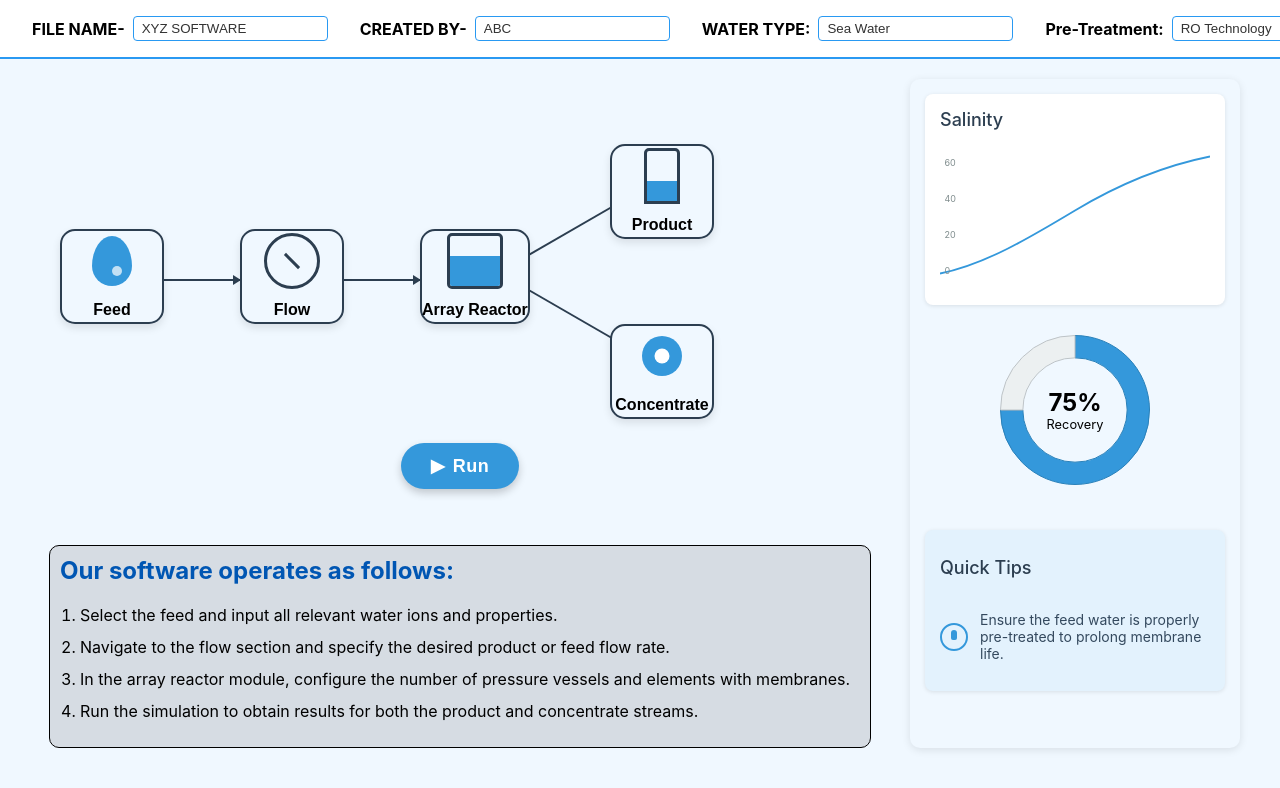
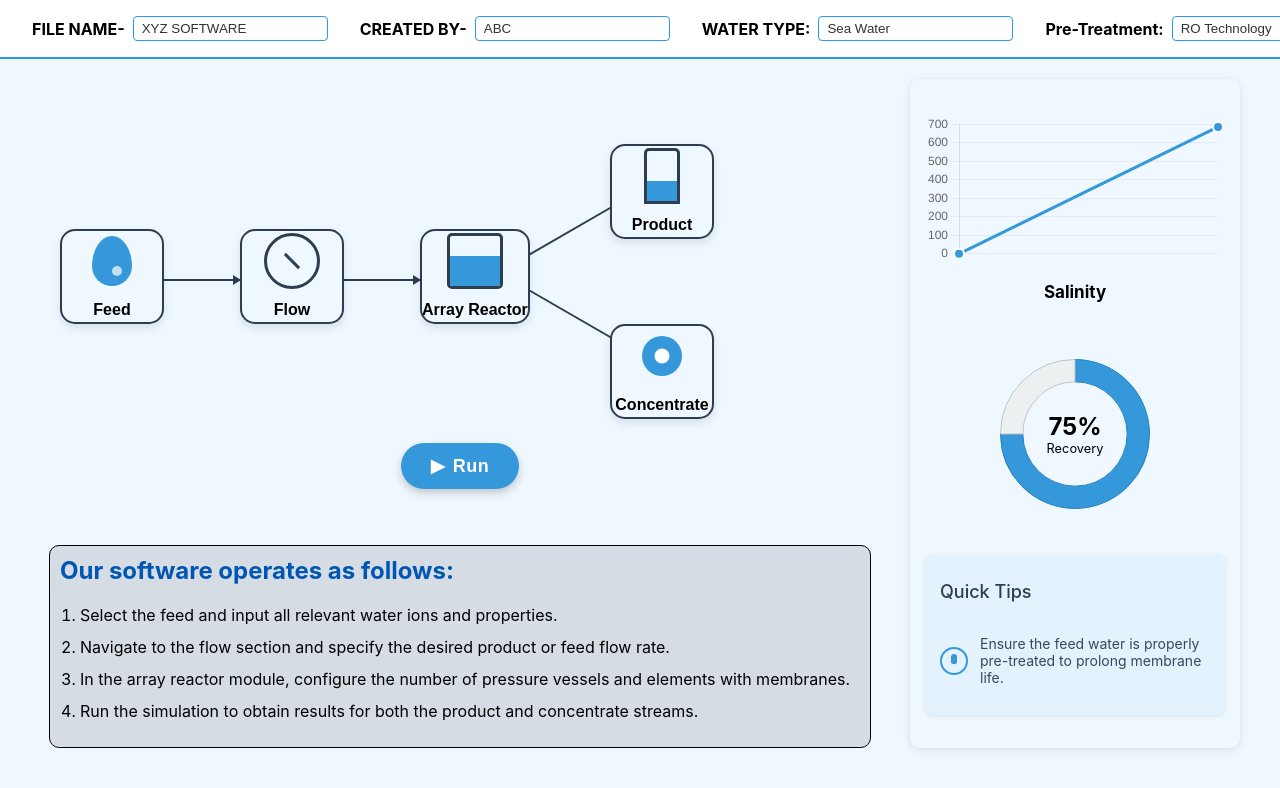
Before and after one commit to 0xAnon0602/Feed-Flow-Frontend, a React (Create React App) app: page / in a window 1280 px wide. Shown: the top 788 px of the page. Built offline with nearby package versions, Linux system fonts and the light colour scheme.

Commit message:
Added a lot of changes

```diff
--- a/src/components/FlowDiagram.js
+++ b/src/components/FlowDiagram.js
@@ -202,7 +202,6 @@ const FlowDiagram = () => {
   const handleRunSimulation = async() => {
 
     setIsLoading(true);
-    console.log("Running simulation...");
 
     const formData = sortData()
     const result = await predictROPerformance(formData);
@@ -241,6 +240,7 @@ const FlowDiagram = () => {
 
     setIsLoading(false)
     setIsProductPopupOpen(true)
+    setIsConcentratePopupOpen(true)
 
   };
 
--- a/src/components/SimulationInsights.js
+++ b/src/components/SimulationInsights.js
@@ -1,37 +1,23 @@
 import React from 'react';
 import { useSelector } from 'react-redux';
 import RecoveryDonutChart from './charts/RecoveryDonutChart';
+import SalinityChart from './charts/SalinityChart';
 import '../css/SimulationInsights.css';
 
 const SimulationInsights = () => {
 
   const recovery = useSelector(state => state.feedWater.parameters['Recovery(%)'])
+  const salinity = useSelector(state => state.feedWater.parameters['Feed Water TDS'])
 
   return (
-    <div className="simulation-insights">
-      <div className="chart-box">
-        <h3>Salinity</h3>
-        <div className="chart-wrapper">
-          <svg viewBox="0 0 300 150" className="chart">
-            <path
-              d="M0,140 C50,130 100,100 150,70 S250,20 300,10"
-              className="chart-line"
-            />
-            <g className="y-axis">
-              <text x="5" y="140">0</text>
-              <text x="5" y="100">20</text>
-              <text x="5" y="60">40</text>
-              <text x="5" y="20">60</text>
-            </g>
-            <g className="x-axis">
-              {/* <text x="0" y="145">0</text> */}
-              <text x="300" y="145">100</text>
-            </g>
-          </svg>
-        </div>
-      </div>
 
-    {/* Add the donut chart here */}
+
+    <div className='simulation-insights'>
+
+    <div className="parameter-row">
+      <SalinityChart finalSalinity={salinity}/>
+    </div>
+
     <div className="parameter-row">
       <RecoveryDonutChart recovery={recovery} />
     </div>
@@ -44,6 +30,7 @@ const SimulationInsights = () => {
           <p>Ensure the feed water is properly pre-treated to prolong membrane life.</p>
         </div>
       </div>
+
     </div>
   );
 };
--- /dev/null
+++ b/src/components/charts/SalinityChart.js
@@ -0,0 +1,100 @@
+import React from 'react';
+import { Line } from 'react-chartjs-2';
+import {
+  Chart as ChartJS,
+  CategoryScale,
+  LinearScale,
+  PointElement,
+  LineElement,
+  Title,
+  Tooltip,
+  Legend
+} from 'chart.js';
+
+// Register the required Chart.js components
+ChartJS.register(
+  CategoryScale,
+  LinearScale,
+  PointElement,
+  LineElement,
+  Title,
+  Tooltip,
+  Legend
+);
+
+const SalinityChart = ({ finalSalinity }) => {
+  // Create a simple straight line with just two points
+  const data = {
+    labels: ['', ''],  // Empty labels for x-axis
+    datasets: [
+      {
+        data: [0, finalSalinity],
+        borderColor: '#3498db',
+        backgroundColor: 'transparent',
+        borderWidth: 3,
+        pointBackgroundColor: '#3498db',
+        pointRadius: 5,
+        pointBorderColor: '#fff',
+        pointBorderWidth: 2,
+        tension: 0, // Straight line
+        fill: false,
+      },
+    ],
+  };
+
+  // Options for the line chart
+  const options = {
+    responsive: true,
+    maintainAspectRatio: true,
+    scales: {
+      y: {
+        beginAtZero: false,
+        grid: {
+          color: 'rgba(0, 0, 0, 0.05)',
+        },
+        ticks: {
+          font: {
+            size: 12,
+          },
+          color: '#666',
+          callback: function(value) {
+            return value.toLocaleString();
+          }
+        }
+      },
+      x: {
+        display: false, // Hide x-axis completely
+        grid: {
+          display: false
+        }
+      },
+    },
+    plugins: {
+      legend: {
+        display: false,
+      },
+      tooltip: {
+        enabled: false
+      }
+    },
+  };
+
+  return (
+    <div className="salinity-chart-container" style={{ position: 'relative', height: '200px', width: '100%', marginTop: '20px' }}>
+      <Line data={data} options={options} />
+      <div style={{
+        position: 'absolute',
+        bottom: '12px',
+        fontSize: '17px',
+        fontWeight: 'bold',
+        display: 'flex',
+        justifyContent: 'center',
+        width: '100%'
+      }}>
+      Salinity
+      </div>
+    </div>
+  );
+};
+
+export default SalinityChart;
--- a/src/components/popups/FeedWaterDataPopup.js
+++ b/src/components/popups/FeedWaterDataPopup.js
@@ -15,6 +15,7 @@ const FeedWaterDataPopup = ({ isOpen, onClose }) => {
       }, 0);
     }, [ionValues]);
 
+
   // Handle ion input changes
   const handleIonChange = (key, value) => {
     dispatch(updateIonValue({ key, value }));
@@ -24,6 +25,9 @@ const FeedWaterDataPopup = ({ isOpen, onClose }) => {
   const handleParameterChange = (key, value) => {
     dispatch(updateParameter({ key, value }));
   };
+
+  handleParameterChange('Feed Water TDS', feedTds.toFixed(2))
+
 
   if (!isOpen) return null;
 
@@ -287,7 +291,7 @@ const FeedWaterDataPopup = ({ isOpen, onClose }) => {
                 <label>Feed TDS </label>
                 <input
                   type="text"
-                  value={feedTds.toFixed(2)}
+                  value={parameters['Feed Water TDS']}
                   onChange={(e) => handleParameterChange('Feed Water TDS', feedTds)}
                   readOnly
                 />
```
Also changed, not shown: src/components/popups/ConcentrateDataPopup.js (+25 -0 lines), src/components/popups/ProductDataPopup.js (+20 -0 lines).
